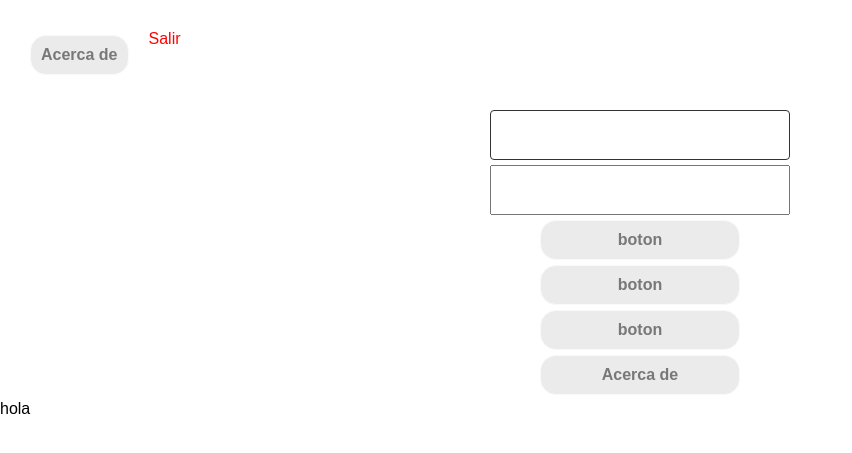
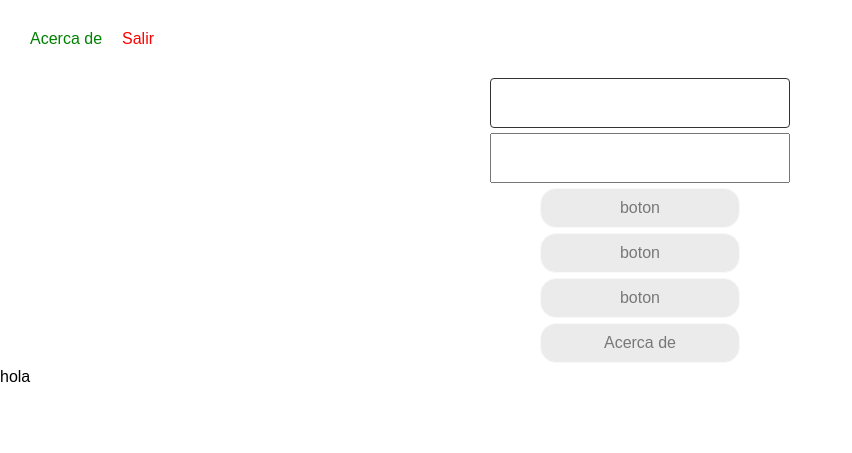
Before and after one commit to MaxGerdts/UAC-Losers, a PHP site: page /pages/aboutUs.php in a window 1280 px wide. Shown: the top 453 px of the page, without its empty margins (0-852 px from the left). Run offline with PHP 8.4, Linux system fonts and the light colour scheme.

Commit message:
base style

```diff
--- a/assets/css/main.css
+++ b/assets/css/main.css
@@ -1,5 +1,5 @@
 /* Base */
-/* Structure*/
+/* Structure */
 *{
   box-sizing: border-box;
 }
@@ -13,12 +13,9 @@ body{
 .content{
 
 }
-.flex{
-  display: flex;
-}
-.flex-wrap{
-  flex-wrap: wrap;
-}
+.flex{ display: flex; }
+.flex-wrap{ flex-wrap: wrap; }
+
 .input{
   display: block;
   width: 100%;
@@ -49,18 +46,30 @@ body{
   padding: 10px;
 }
 
-/* /.Structure*/
+/* /.Structure */
 
 /* Skin */
+.input-sm{ font-size: 12px; }
+.input-md{ font-size: 16px; }
+.input-lg{ font-size: 20px; }
 
+.btn-sm{
+  font-size: 12px;
+  font-weight: 300;
+}
+.btn-md{
+  font-size: 16px;
+  font-weight: 500;
+}
+.btn-lg{
+  font-size: 20px;
+  font-weight: 700;
+}
 .input-primary{
-  font-size: 16px;
   border-radius: 4px;
   border: 1px solid #333;
 }
 .btn-primary{
-  font-size: 16px;
-  font-weight: 700;
   color: #787878;
   background: #ebebeb;
   border-radius: 16px;
@@ -72,5 +81,5 @@ body{
 .list-primary{
   color: red;
 }
-/* /.Skin*/
+/* /.Skin */
 /* /.Base */
--- a/pages/aboutUs.php
+++ b/pages/aboutUs.php
@@ -9,15 +9,15 @@
     <div class="container">
       <div class="content">
         <ul class="flex list list-primary">
-          <li class="list-items"><a class="btn btn-primary link" href="#">Acerca de</a></li>
+          <li class="list-items"><a class="link link-primary" href="#">Acerca de</a></li>
           <li class="list-items">Salir</li>
         </ul>
         <input class="input input-primary" type="text" name="" value="">
         <input class="input" type="text" name="" value="">
-        <p class="btn btn-primary">boton</p>
-        <span class="btn btn-primary">boton</span>
-        <input class="btn btn-primary" type="submit" name="" value="boton">
-        <a class="btn btn-primary link" href="#">Acerca de</a>
+        <p class="btn btn-md btn-primary">boton</p>
+        <span class="btn btn-md btn-primary">boton</span>
+        <input class="btn btn-md btn-primary" type="submit" name="" value="boton">
+        <a class="btn btn-md btn-primary link" href="#">Acerca de</a>
       </div>
     </div>
     <div class="container">
```
